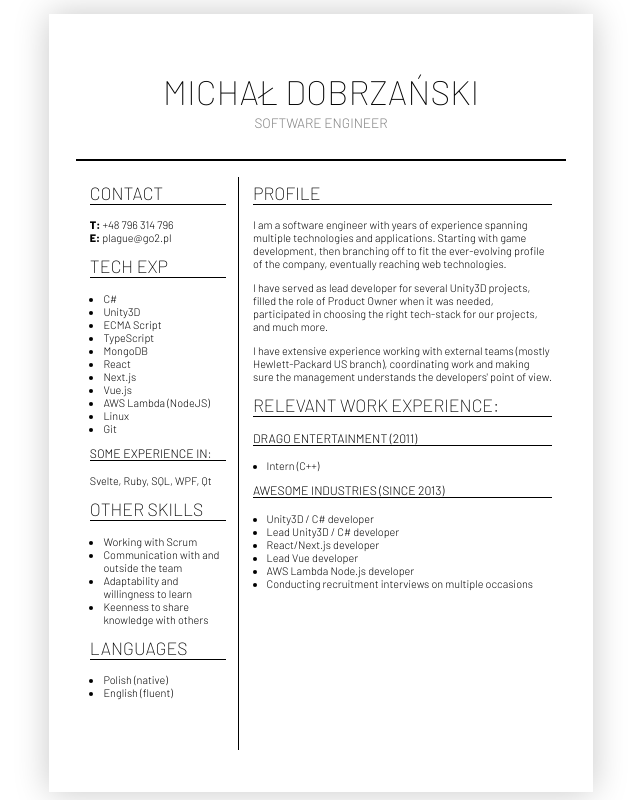
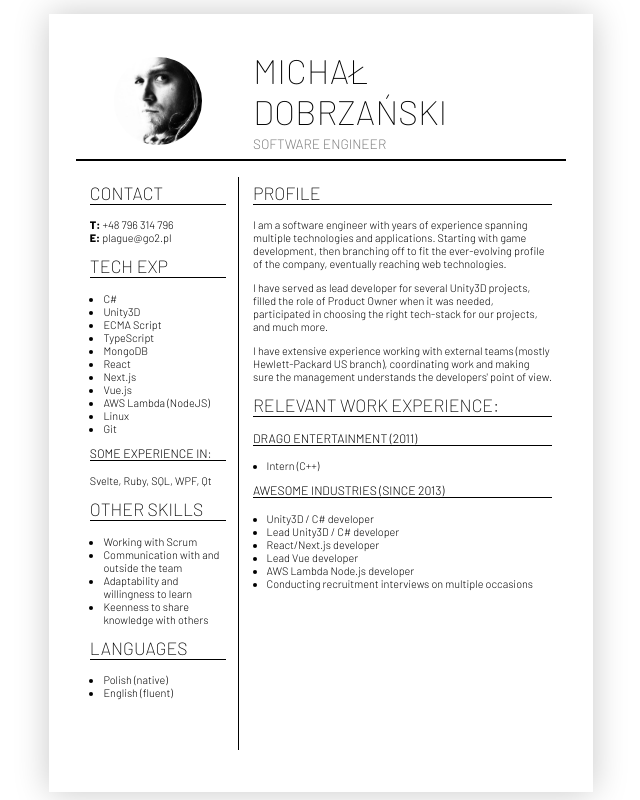
Before and after one commit to gnatogryz/resume, a React (Create React App) app: page / in a window 1280 px wide. Shown: the whole page, without its empty margins (319-959 px from the left). Built offline with nearby package versions, Linux system fonts and the light colour scheme.

Commit message:
mugshot added

```diff
--- a/src/components/Header.scss
+++ b/src/components/Header.scss
@@ -16,4 +16,32 @@
 	span {
 		color: grey;
 	}
+
+	.header-container {
+		display: grid;
+		grid-template-columns: 1fr 2fr;
+		grid-template-rows: 1fr;
+		gap: 0px 0px;
+
+		> * {
+			display: flex;
+			flex-flow: column;
+			align-items: center;
+			justify-content: center;
+			text-transform: uppercase;
+			font-size: 1rem;
+			padding: 0 1rem;
+		}
+
+		> .left {
+			img {
+				width: 6.5rem;
+				border-radius: 50%;
+			}
+		}
+
+		> .right {
+			align-items: start;
+		}
+	}
 }
--- a/src/components/Header.tsx
+++ b/src/components/Header.tsx
@@ -4,8 +4,15 @@ import './Header.scss';
 export default React.memo(function ({ children, subheader }: { children: ReactNode; subheader: string }) {
 	return (
 		<div id="main-header">
-			<h1>{children}</h1>
-			<span>{subheader}</span>
+			<div className="header-container">
+				<div className="left">
+					<img className="avatar" src="avatar.jpg" />
+				</div>
+				<div className="right">
+					<h1>{children}</h1>
+					<span>{subheader}</span>
+				</div>
+			</div>
 		</div>
 	);
 });
```
Also changed, not shown: public/avatar.jpg (added), public/main.md (line endings or trailing spaces).
